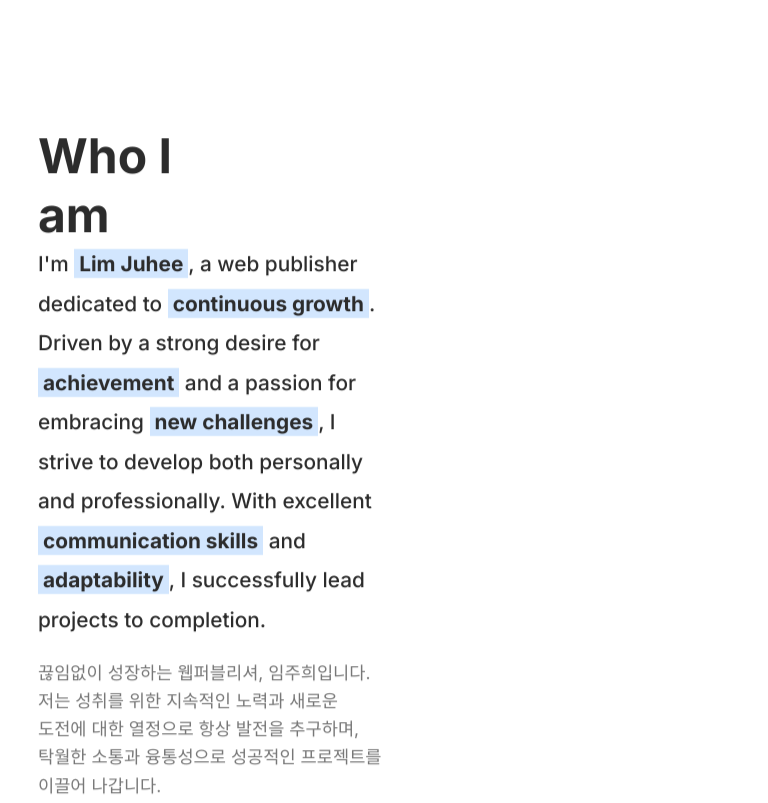
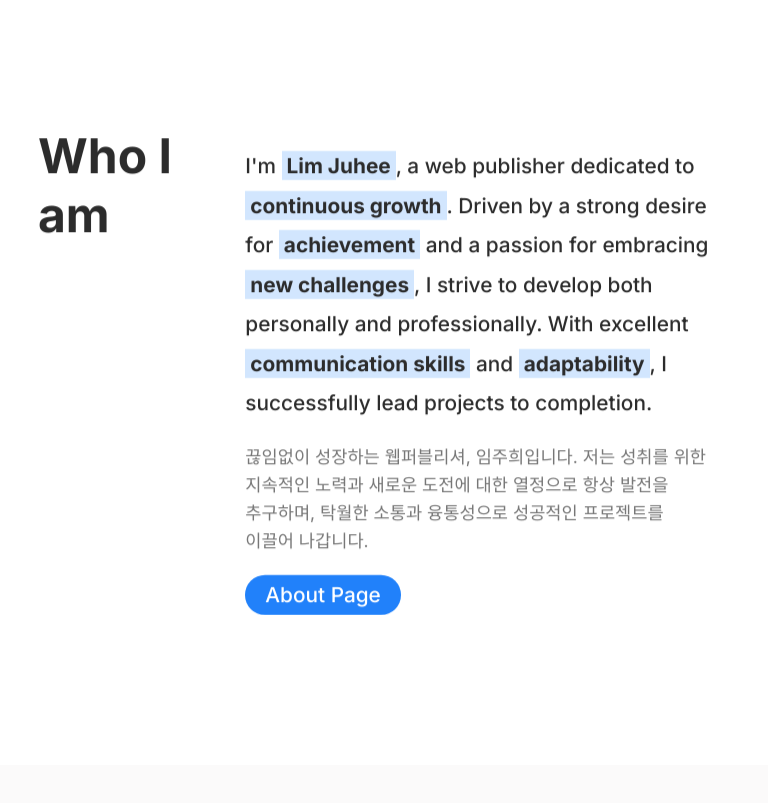
Before and after one commit to limjuhee0803/2025_portfolio, a plain HTML site: page index.html in a window 768 px wide. Shown: the part 940-1743 px from the top of the page. Drawn offline with nearby package versions, Linux system fonts and the light colour scheme; a script that the page names is missing; a web font is replaced by a local one.

Commit message:
코드 작성 및 수정

```diff
--- a/css/home.css
+++ b/css/home.css
@@ -242,10 +242,13 @@
   }
 
 /* Tablet (768px ~ 1023px) */
-@media only screen and (min-width: 768px) and (max-width: 1023px) {
+@media only screen and (min-width: 768px) and (max-width: 1024px) {
+  .about .about_intro .about_flex h1 {width: 30%;}
+  .about .about_intro .about_flex .about_text {width: 67%;}
 
-  .about .about_intro .about_flex {flex-direction: column;}
+  .project .fix_contents .mockup {width: 40%;}
 
+  .project .scroll_section {margin-top: 30%;}
   }
 
 /* Mobile (최대 767px) */
```
